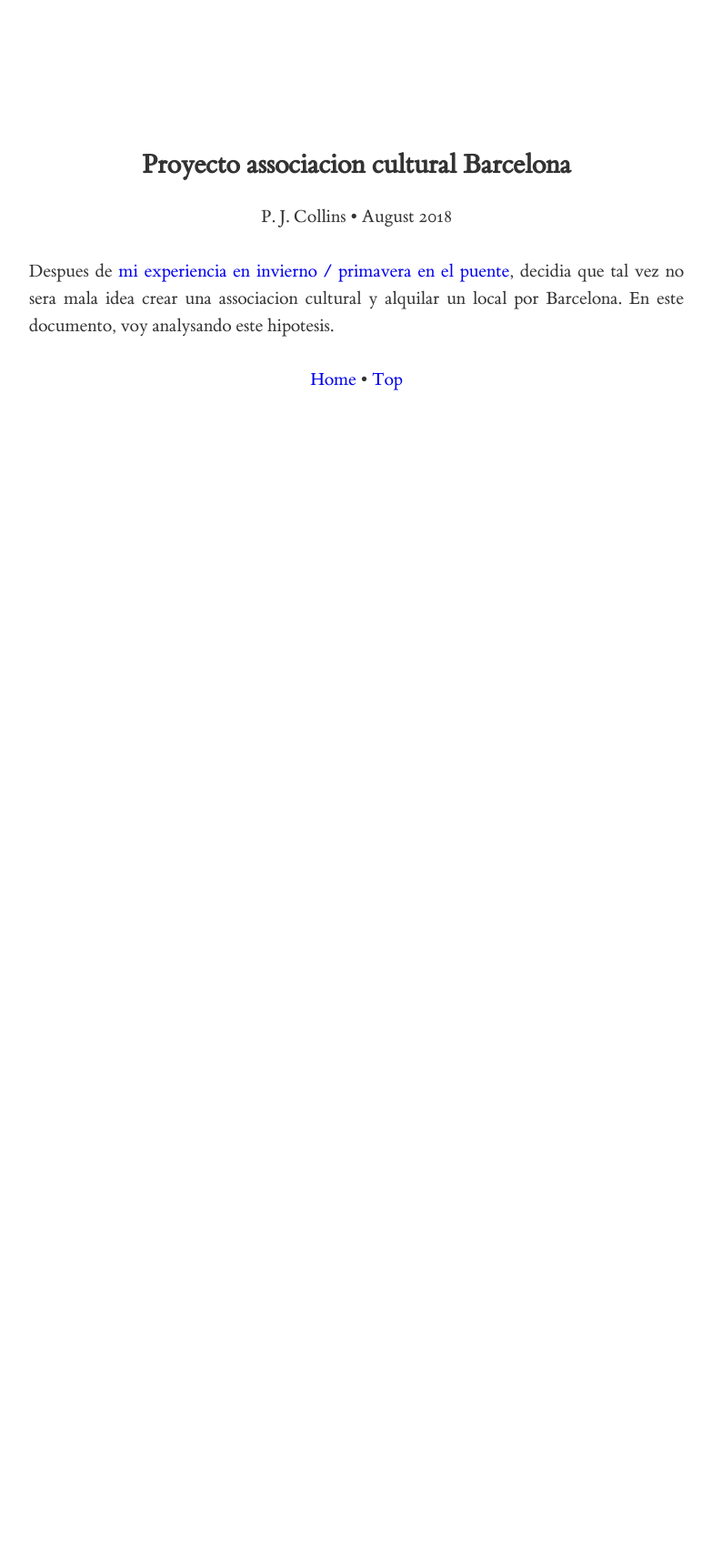
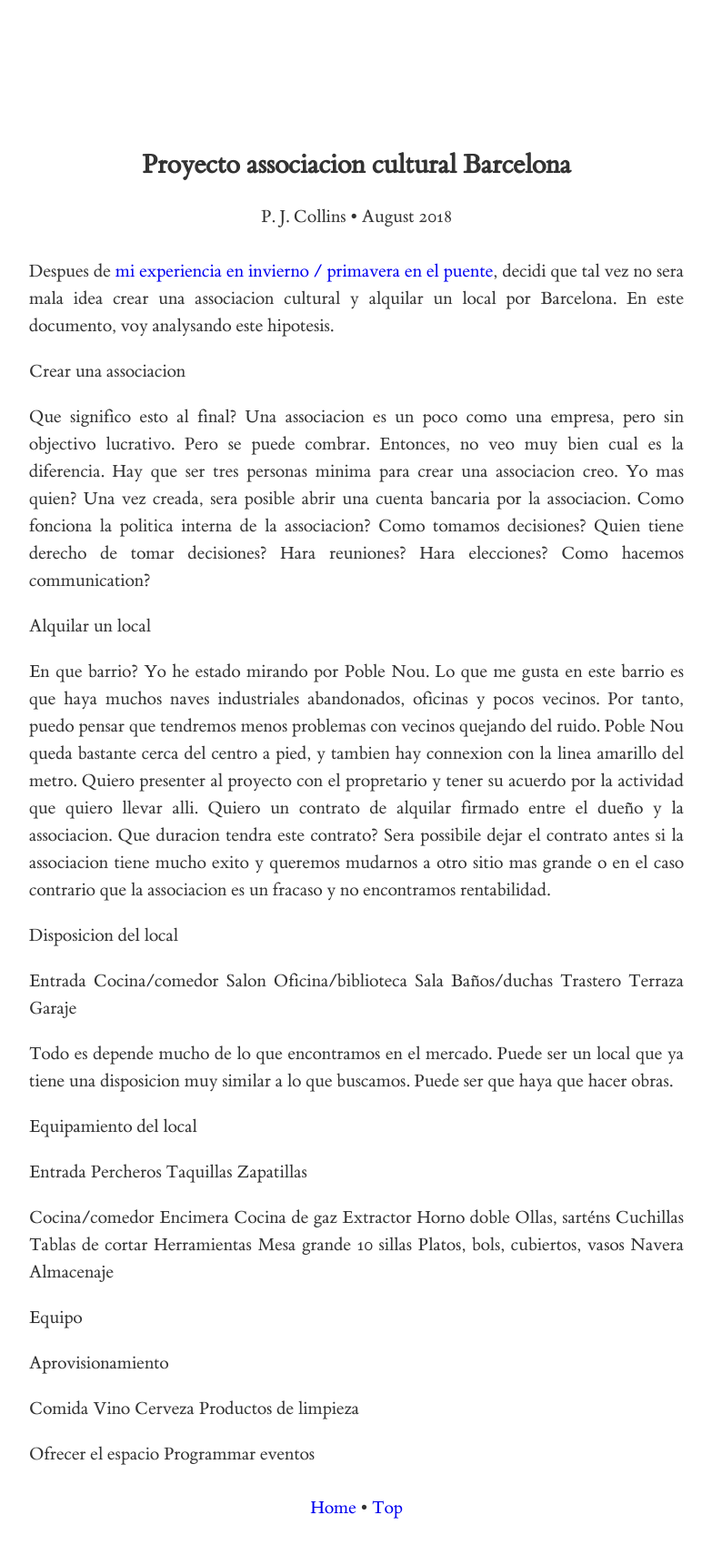
Before and after one commit to patrickjohncollins/patrickjohncollins.github.io, a Jekyll site: the page built from proyecto-associacion-cultural-barcelona.md, in a window 1280 px wide. Shown: the whole page at 91% size, without its empty margins (248-1031 px from the left). Built offline with Jekyll 4.4.1, drawn with Linux system fonts in a browser that asks for light colours; our own code applies the rules of GitHub Pages for plain Markdown files; before the commit the page ends 900 px from its top, so only the background shows below that.

```diff
--- a/proyecto-associacion-cultural-barcelona.md
+++ b/proyecto-associacion-cultural-barcelona.md
@@ -3,4 +3,71 @@ title: Proyecto associacion cultural Barcelona
 date: 2018-08-31
 ---
 
-Despues de [mi experiencia en invierno / primavera en el puente](/el-puente/), decidia que tal vez no sera mala idea crear una associacion cultural y alquilar un local por Barcelona.  En este documento, voy analysando este hipotesis.
+Despues de [mi experiencia en invierno / primavera en el puente](/el-puente/), decidi que tal vez no sera mala idea crear una associacion cultural y alquilar un local por Barcelona.  En este documento, voy analysando este hipotesis.
+
+Crear una associacion
+
+Que significo esto al final?  Una associacion es un poco como una empresa, pero sin objectivo lucrativo.  Pero se puede combrar.  Entonces, no veo muy bien cual es la diferencia.
+Hay que ser tres personas minima para crear una associacion creo.  Yo mas quien?
+Una vez creada, sera posible abrir una cuenta bancaria por la associacion.
+Como fonciona la politica interna de la associacion?  Como tomamos decisiones?  Quien tiene derecho de tomar decisiones?  Hara reuniones?  Hara elecciones?  Como hacemos communication?
+
+Alquilar un local
+
+En que barrio?  Yo he estado mirando por Poble Nou.  Lo que me gusta en este barrio es que haya muchos naves industriales abandonados, oficinas y pocos vecinos.  Por tanto, puedo pensar que tendremos menos problemas con vecinos quejando del ruido.  Poble Nou queda bastante cerca del centro a pied, y tambien hay connexion con la linea amarillo del metro.
+Quiero presenter al proyecto con el propretario y tener su acuerdo por la actividad que quiero llevar alli.  Quiero un contrato de alquilar firmado entre el dueño y la associacion.  Que duracion tendra este contrato?  Sera possibile dejar el contrato antes si la associacion tiene mucho exito y queremos mudarnos a otro sitio mas grande o en el caso contrario que la associacion es un fracaso y no encontramos rentabilidad.
+
+
+
+Disposicion del local
+
+Entrada
+Cocina/comedor
+Salon
+Oficina/biblioteca
+Sala
+Baños/duchas
+Trastero
+Terraza
+Garaje
+
+Todo es depende mucho de lo que encontramos en el mercado.  Puede ser un local que ya tiene una disposicion muy similar a lo que buscamos.  Puede ser que haya que hacer obras.
+
+Equipamiento del local
+
+Entrada
+Percheros
+Taquillas
+Zapatillas
+
+
+Cocina/comedor
+Encimera
+Cocina de gaz
+Extractor
+Horno doble
+Ollas, sarténs
+Cuchillas
+Tablas de cortar
+Herramientas
+Mesa grande
+10 sillas
+Platos, bols, cubiertos, vasos
+Navera
+Almacenaje
+
+
+Equipo
+
+
+Aprovisionamiento
+
+Comida
+Vino
+Cerveza
+Productos de limpieza
+
+
+
+Ofrecer el espacio
+Programmar eventos
```
Also changed, not shown: dom.md (added, +34 -0 lines), porn-list.md (+6 -0 lines), soñando-en-un-lugar-y-un-grupo.md (added, +33 -0 lines), the-game-of-life.md (added, +23 -0 lines).
